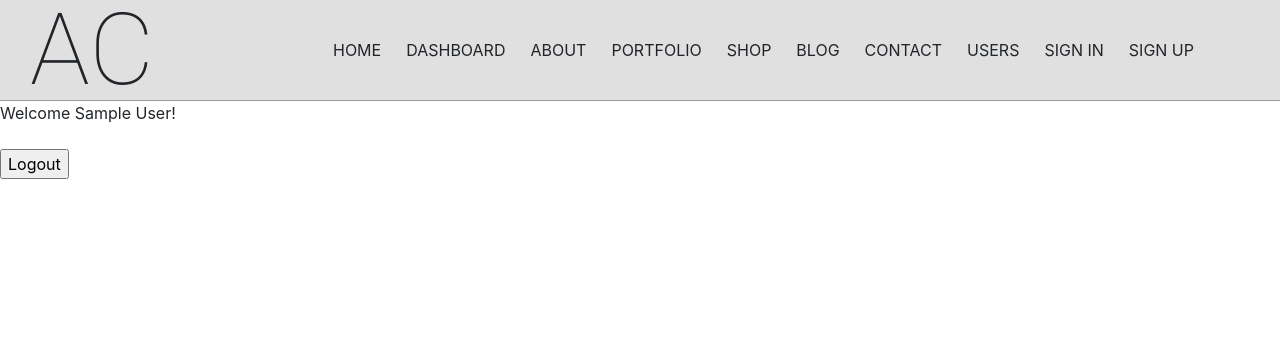
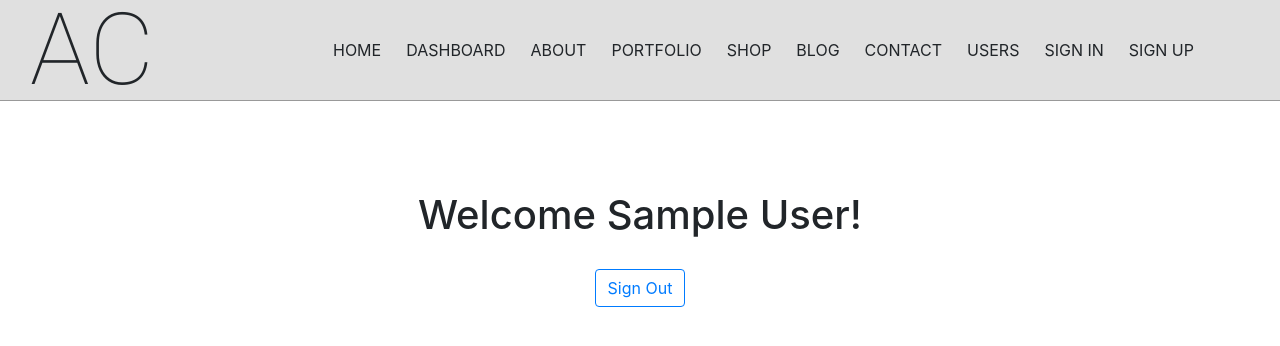
Before and after one commit to alanchavezt/AlanReact, a React app: page /dashboard in a window 1280 px wide. Shown: the top 346 px of the page. Built offline with nearby package versions, Linux system fonts and the light colour scheme; sample sign-in values are in the browser's storage.

Commit message:
authentication added to front end against back end

```diff
--- a/src/components/dashboard/Dashboard.css
+++ b/src/components/dashboard/Dashboard.css
@@ -0,0 +1,12 @@
+@media all and (min-width: 480px) {
+    .dashboard {
+        text-align: center;
+        padding: 60px 0;
+    }
+
+    .dashboard h1 {
+        margin: 0 auto;
+        padding: 30px 0;
+        max-width: 640px;
+    }
+}
--- a/src/components/dashboard/Dashboard.jsx
+++ b/src/components/dashboard/Dashboard.jsx
@@ -1,20 +1,22 @@
 import React from 'react';
-import { getUser, removeUserSession } from '../../utils/Common';
+import {getUser, removeUserSession} from '../../utils/Common';
+import "./Dashboard.css"
 
 function Dashboard(props) {
 
     const user = getUser();
 
-    // handle click event of logout button
-    const handleLogout = () => {
+    const handleSingOut = () => {
         removeUserSession();
-        props.history.push('/login');
+        props.history.push('/signin');
     }
 
     return (
-        <div>
-            Welcome {user.name}!<br /><br />
-            <input type="button" onClick={handleLogout} value="Logout"/>
+        <div className="container">
+            <div className="dashboard">
+                <h1>Welcome {user.firstName} {user.lastName}!</h1>
+                <button type="button" className="btn btn-outline-primary" onClick={handleSingOut}>Sign Out</button>
+            </div>
         </div>
     );
 }
--- a/src/components/signup/SignUp.js
+++ b/src/components/signup/SignUp.js
@@ -29,7 +29,7 @@ const SignUp = (props) => {
         };
 
         signUpService.signUpUser(user).then(data => {
-            window.location.href = `/login`;
+            window.location.href = `/signin`;
         });
     }
 
```
Also changed, not shown: server.js (+24 -7 lines), utils.js (+8 -5 lines).
